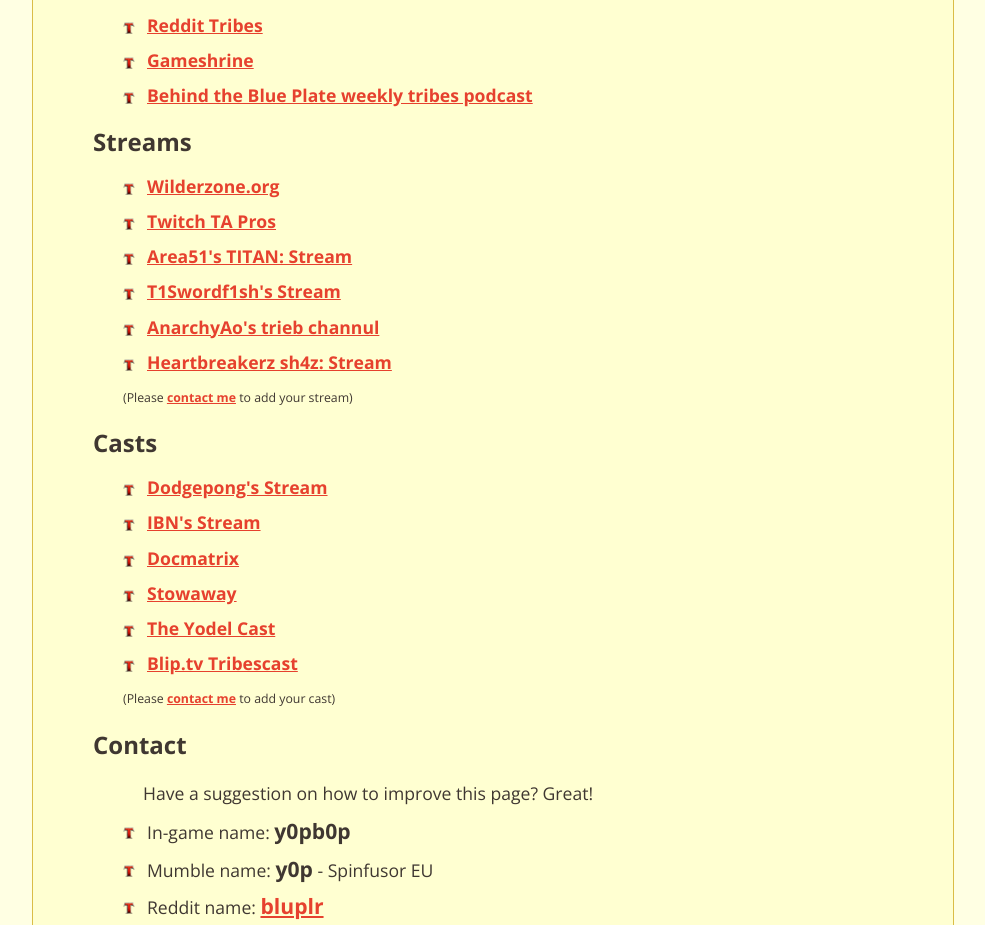
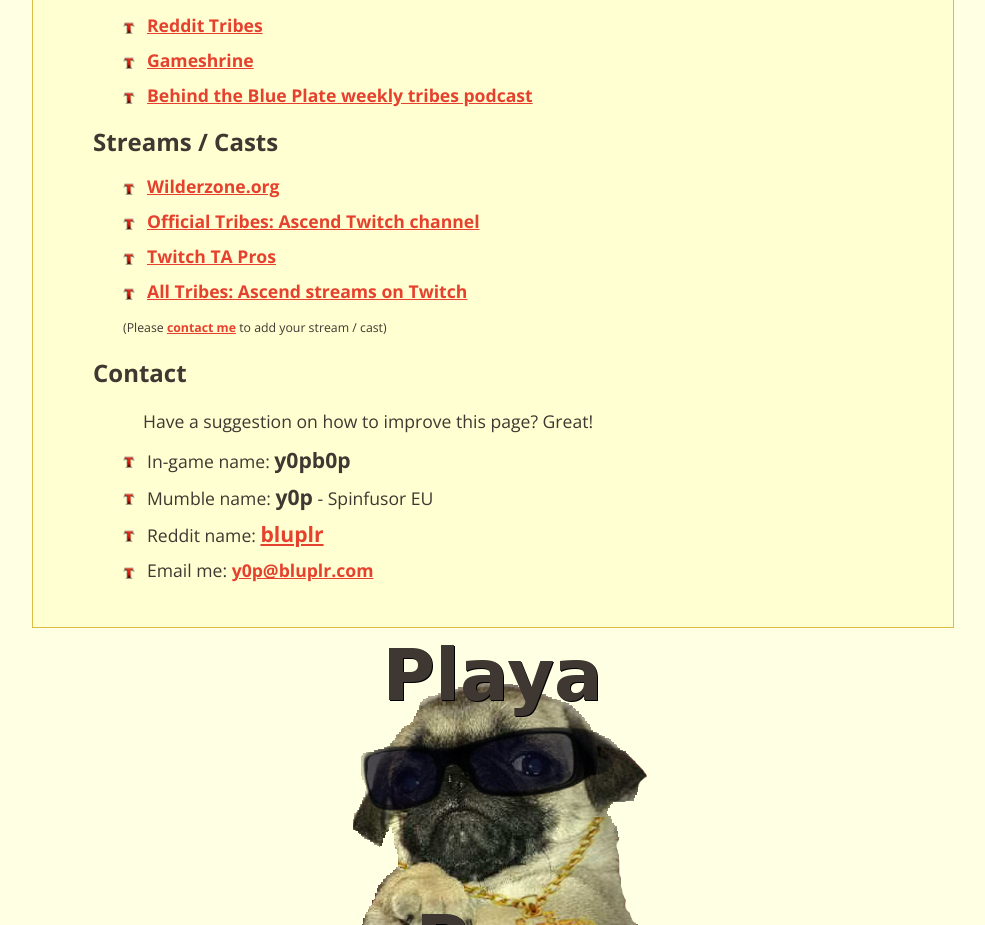
Before and after one commit to mikesligo/playapug, a plain HTML site: page index.html in a window 1280 px wide. Shown: the part 4028-4953 px from the top of the page, without its empty margins (147-1132 px from the left). Drawn offline with nearby package versions, Linux system fonts and the light colour scheme.

Commit message:
Merge streams/casts into one, and shrink the list

```diff
--- a/index.html
+++ b/index.html
@@ -162,7 +162,7 @@
         </ul>
       </div>
       <div class="header2" >
-        <h2>Streams</h2>
+        <h2>Streams / Casts</h2>
       </div>
       <div class="para4">
         <ul class="list-tick">
@@ -170,47 +170,15 @@
           <p><a href="http://www.wilderzone.org/">Wilderzone.org</a></p>
           </li>
           <li>
+          <p><a href="http://www.twitch.tv/tribesascend">Official Tribes: Ascend Twitch channel</a></p>
+          </li>
+          <li>
           <p><a href="http://www.twitch.tv/team/tapros">Twitch TA Pros</a></p>
           </li>
           <li>
-          <p><a href="http://www.twitch.tv/51titan">Area51's TITAN: Stream</a></p>
+          <p><a href="http://www.twitch.tv/directory/game/Tribes%20Ascend">All Tribes: Ascend streams on Twitch</a></p>
           </li>
-          <li>
-          <p><a href="http://www.twitch.tv/t1swordf1sh">T1Swordf1sh's Stream</a></p>
-          </li>
-          <li>
-          <p><a href="http://www.twitch.tv/AnarchyAo">AnarchyAo's trieb channul</a></p>
-          </li>
-          <li>
-          <p><a href="http://www.twitch.tv/sh4zbot">Heartbreakerz sh4z: Stream</a></p>
-          </li>
-          <p style="font-size:.7em">(Please <a href="http://playapug.com/#contact">contact me</a> to add your stream)</p>
-        </ul>
-      </div>
-      <div class="header2" >
-        <h2>Casts</h2>
-      </div>
-      <div class="para4">
-        <ul class="list-tick">
-          <li>
-          <p><a href="http://www.twitch.tv/dodgepong">Dodgepong's Stream</a></p>
-          </li>
-          <li>
-          <p><a href="http://twitch.tv/ibn1">IBN's Stream</a></p>
-          </li>
-          <li>
-          <p><a href="http://www.twitch.tv/docmatrix31">Docmatrix</a></p>
-          </li>
-          <li>
-          <p><a href="http://www.twitch.tv/stowawaytribes">Stowaway</a></p>
-          </li>
-          <li>
-          <p><a href="http://www.twitch.tv/theyodelcast">The Yodel Cast</a></p>
-          </li>
-          <li>
-          <p><a href="http://blip.tv/tribescast">Blip.tv Tribescast</a></p>
-          </li>
-          <p style="font-size:.7em">(Please <a href="http://playapug.com/#contact">contact me</a> to add your cast)</p>
+          <p style="font-size:.7em">(Please <a href="http://playapug.com/#contact">contact me</a> to add your stream / cast)</p>
         </ul>
       </div>
       <!-- Will add again when there's more content
```
